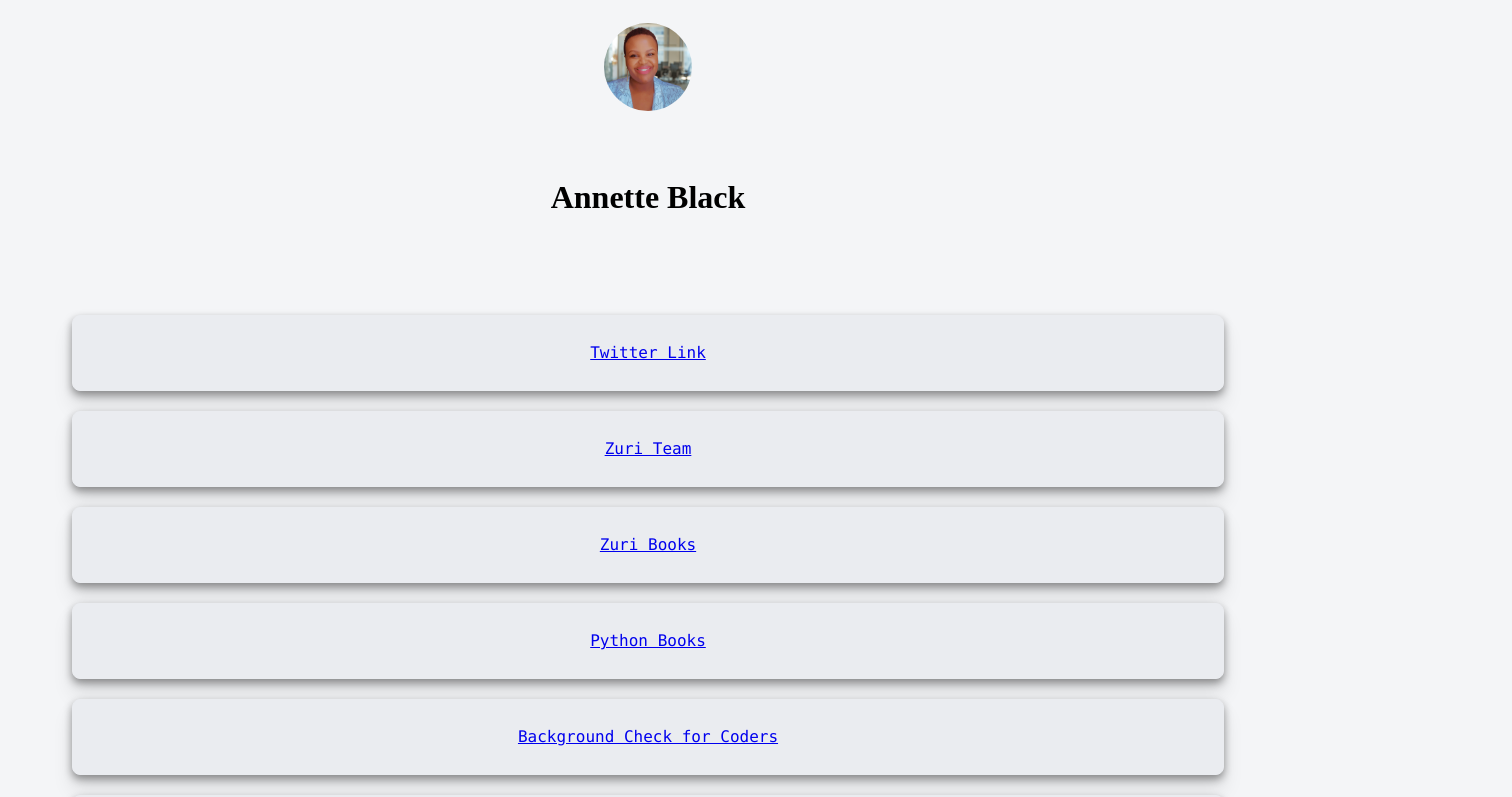
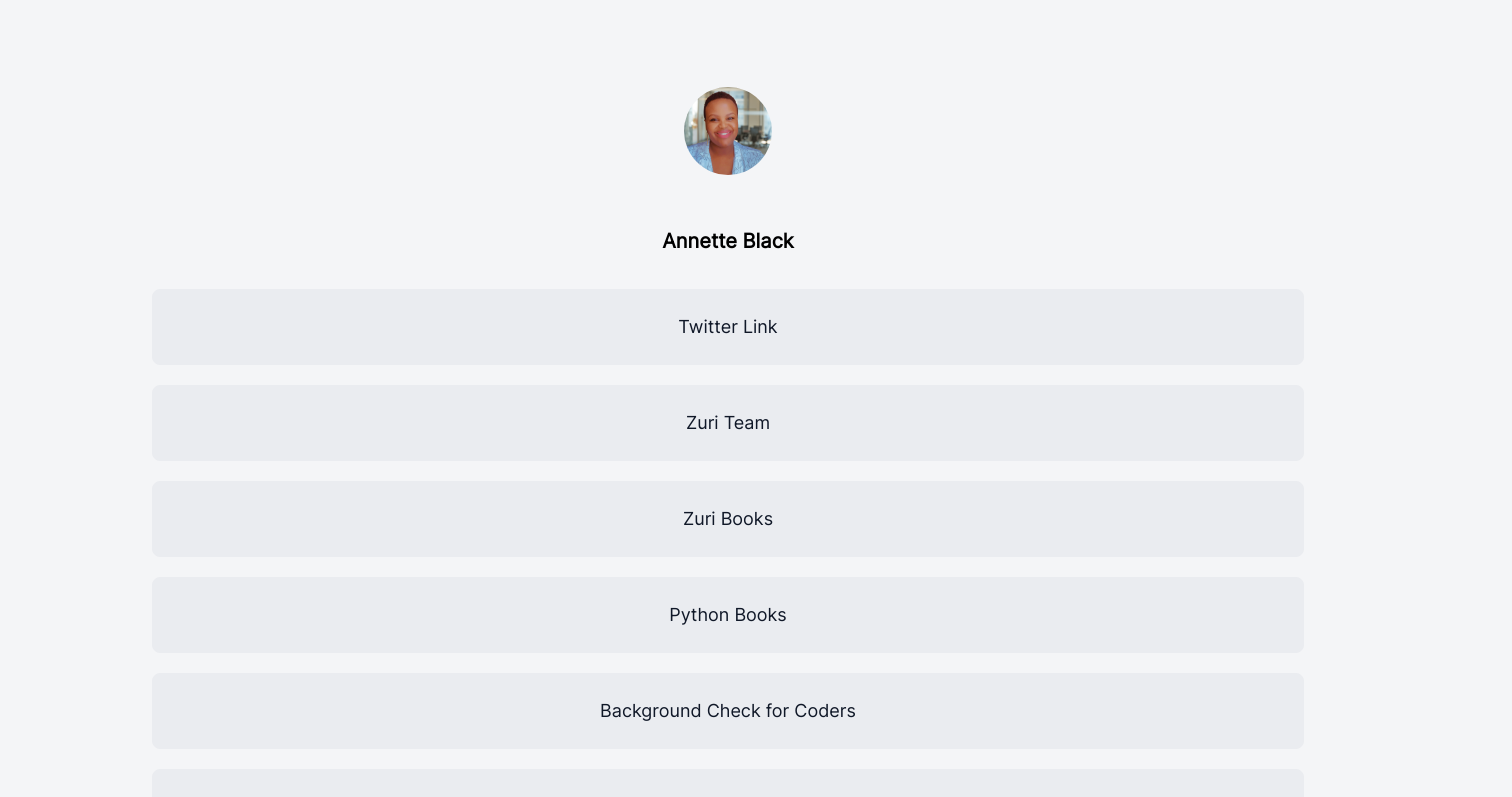
Before and after one commit to mmwihaki/mylinktree, a React (Create React App) app: page / in a window 1280 px wide. Shown: the top 797 px of the page, 1512 px wide, since content can reach past the window. Built offline with nearby package versions, Linux system fonts and the light colour scheme.

Commit message:
style buttons and social sections

```diff
--- a/src/App.css
+++ b/src/App.css
@@ -1,6 +1,40 @@
+@font-face {
+    font-family: Inter;
+    src: url(Inter-Regular.ttf);
+  }
+
 body {
     background: #F4F5F7;
+    display: flex;
+    flex-direction: column;
+    align-items: center;
+    overflow-x: hidden;
+    padding: 64px 112px;
+    gap: 24px;
+    position: absolute;
+    height: 998px;
+    left: 0px;
+    top: 0px;
 
+}
+
+.content{
+    display: flex;
+    flex-direction: column;
+    align-items: flex-start;
+    padding: 0px;
+    gap: 56px;
+
+    width: 1152px;
+    height: 774px;
+
+
+    /* Inside auto layout */
+
+    flex: none;
+    order: 0;
+    align-self: stretch;
+    flex-grow: 0;
 }
 
 html {
@@ -14,7 +48,6 @@ html {
 #main{
     display: flex;
     flex-direction: column;
-    align-items: center;
     padding: 0px 32px;
     gap: 32px;
     width: 1216px;
@@ -26,9 +59,52 @@ html {
     order: 0;
     align-self: stretch;
     flex-grow: 0;
+
+}
+
+.profile{
+    /* Auto layout */
+
+    display: flex;
+    flex-direction: column;
+    align-items: center;
+    padding: 0px;
+    gap: 24px;
+    isolation: isolate;
+
+    width: 1152px;
+    height: 142px;
+
+
+    /* Inside auto layout */
+
+    flex: none;
+    order: 0;
+    align-self: stretch;
+    flex-grow: 0;
 }
 
 .button{
+    box-sizing: border-box;
+    display: flex;
+    flex-direction: row;
+    justify-content: center;
+    align-items: center;
+    padding: 24px 32px;
+    gap: 8px;
+    text-decoration: none;
+    width: 1152px;
+    height: 76px;
+    background: #EAECF0;
+    border: 1px solid #EAECF0;
+    border-radius: 8px;
+    flex: none;
+    order: 0;
+    flex-grow: 1;
+
+}
+
+.btn{
     box-sizing: border-box;
 
     /* Auto layout */
@@ -39,7 +115,6 @@ html {
     align-items: center;
     padding: 24px 32px;
     gap: 8px;
-
     width: 1152px;
     height: 76px;
 
@@ -56,30 +131,118 @@ html {
     flex: none;
     order: 0;
     flex-grow: 1;
+
+    font-family: 'Inter';
+    font-style: normal;
+    font-family: Inter;
+    font-weight: 500;
+    font-size: 18px;
+    line-height: 28px;
+    /* identical to box height, or 156% */
+
+    display: flex;
+    align-items: center;
+    text-align: center;
+
+/* Gray/900 */
+
+color: #101828;
 }
 
-.btn{
-    box-sizing: border-box;
+a:-webkit-any-link {
+    text-decoration: none;
+}
 
-    /* Auto layout */
+#twitter{
 
     display: flex;
     flex-direction: row;
     justify-content: center;
     align-items: center;
-    padding: 24px 32px;
+    padding: 0px;
     gap: 8px;
+    font-weight: bolder;
+
 
     width: 1152px;
-    height: 76px;
+    height: 30px;
 
-    /* Gray/200 */
 
-    background: #EAECF0;
-    /* Gray/200 */
+    /* Inside auto layout */
 
-    border: 1px solid #EAECF0;
-    border-radius: 8px;
+    flex: none;
+    order: 1;
+    align-self: stretch;
+    flex-grow: 0;
+    z-index: 1;
+}
+
+.social{
+    display: flex;
+    flex-direction: column;
+    align-items: center;
+    padding: 24px 0px;
+    gap: 64px;
+
+    height: 72px;
+
+    /* Base/White */
+
+    background: #FFFFFF;
+
+    /* Inside auto layout */
+
+    flex: none;
+    order: 1;
+    align-self: stretch;
+    flex-grow: 0;
+}
+
+.socialContainer{
+    display: flex;
+    flex-direction: column;
+    align-items: center;
+    padding: 0px 32px;
+    gap: 32px;
+
+    height: 24px;
+
+
+    /* Inside auto layout */
+
+    flex: none;
+    order: 0;
+    align-self: stretch;
+    flex-grow: 0;
+}
+
+.socialContent{
+    display: flex;
+    flex-direction: row;
+    align-items: center;
+    padding: 0px;
+
+    height: 24px;
+
+
+    /* Inside auto layout */
+
+    flex: none;
+    order: 0;
+    align-self: stretch;
+    flex-grow: 0;
+}
+
+.socialIcons{
+    display: flex;
+    flex-direction: row;
+    justify-content: center;
+    align-items: center;
+    padding: 0px;
+    gap: 24px;
+
+    height: 24px;
+
 
     /* Inside auto layout */
 
--- a/src/App.js
+++ b/src/App.js
@@ -4,22 +4,39 @@ import TextBanner from './components/TextBanner';
 import ProfilePic from './components/ProfilePic';
 import picture from './profilephoto.png';
 import './App.css'
+import Footer from './components/Footer';
 
 function App() {
   return (
     <div id='main'>
+      <div class='content'>
+        <div class='profile'>
         <ProfilePic picture={picture} />
-      <TextBanner title='Annette Black' />
+        <TextBanner id='twitter' title='Annette Black' />
+        </div>
 
-      <div style={{ marginBottom: "50px" }}>
-        <LinkButton class='button' id='' name='Twitter Link' title='' link='#'/>
+        <div>
+          <LinkButton  class='btn' id='' name='Twitter Link' title='' link='#'/>
           <LinkButton id='btn__zuri' name='Zuri Team' link='https://training.zuri.team/' />
           <LinkButton id='books' name='Zuri Books' link='http://books.zuri.team' />
           <LinkButton id='book__python' name='Python Books' link='https://books.zuri.team/python-for-beginners?ref_id=<yourslackname>' />
           <LinkButton id='pitch' name='Background Check for Coders' link='https://background.zuri.team/' />
           <LinkButton id='book__design' name='Design books' link='https://books.zuri.team/design-rules' />
-        <socialMedia img="" link='#' />
         </div>
+
+        <div class='social'>
+          <div class='socialContainer'>
+            <div class='socialContent'>
+              <div class='socialIcons'>
+
+              </div>
+            </div>
+          </div>
+        </div>
+
+      </div>
+
+        <Footer/>
 
     </div>
   )
--- a/src/components/Footer.js
+++ b/src/components/Footer.js
@@ -2,11 +2,29 @@ import React from 'react'
 
 const Footer = props => {
     const {
-        logo
+        text,
+        text2
     } = props
 
+    const myStyles = ({
+        footer: {
+            fontFamily: "Monaco",
+            margin: "15px 15px 0px 15px",
+            fontSize: "13px",
+            color: "white"
+        },
+        footer2: {
+            fontFamily: "Monaco",
+            margin: "5px 15px 20px 15px",
+            fontSize: "13px",
+            color: "white"
+        }
+    })
     return (
-        <img id='profile_img' style={{'maxHeight':'275','borderradius': '200'}} src={logo} />
+        <div>
+            <p style={myStyles.footer}>{text}</p>
+            <p style={myStyles.footer2}>{text2}</p>
+        </div>
     )
 }
 
--- a/src/components/linkbutton.js
+++ b/src/components/linkbutton.js
@@ -13,26 +13,17 @@ const LinkButton = props => {
             marginBottom: "20px",
 
         },
+
         btnText: {
-            fontFamily: "Monaco",
-            margin: "10px",
-            fontSize: "15px",
-            color: "white",
-            // textShadow: "1px 1px 4px #000000"
-        },
-        btn: {
-            boxShadow: "0 4px 8px 0 rgba(0, 0, 0, 0.4), 0 15px 20px 0 rgba(0, 0, 0, 0.1)",
-            fontFamily: "Monaco",
-            width: '1152px',
-            // height: '76px',
-        },
+            color: 'red'
+        }
 
     })
 
     return (
         <div style={myStyles.myMargin}>
             <h3 style={myStyles.btnText}>{title}</h3>
-            <Button style={myStyles.btn} color='danger' class='btn btn-outline-danger' outline href={link}>{name}</Button>
+            <Button href={link}>{name}</Button>
         </div>
     )
 }
--- a/src/components/textbanner.js
+++ b/src/components/textbanner.js
@@ -8,28 +8,21 @@ const TextBanner = props => {
 
     const myStyles = ({
         title: {
-            fontFamily: "Monaco",
-            fontWeight: "bold",
-            margin: "20px",
-            fontSize: "19px",
-            color: "white",
-            // textShadow: "1px 1px 4px #000000"
+            fontFamily: 'Inter',
+            fontStyle: 'normal',
+            fontSize: '20px',
+            lineHeight: '28px'
         },
-        headline: {
-            fontFamily: "Monaco",
-            margin: "20px",
-            fontSize: "15px",
-            color: "white"
-        },
+
         box: {
             marginBottom: "35px",
-            // textShadow: "1px 1px 4px #000000"
+
         }
     })
 
     return (
         <div style={myStyles.box}>
-            <h1 >{title}</h1>
+            <h1 style={myStyles.title}>{title}</h1>
         </div>
     )
 }
```
Also changed, not shown: src/Inter-Regular.ttf (added). Lines whose indentation alone changed are shown as unchanged.
